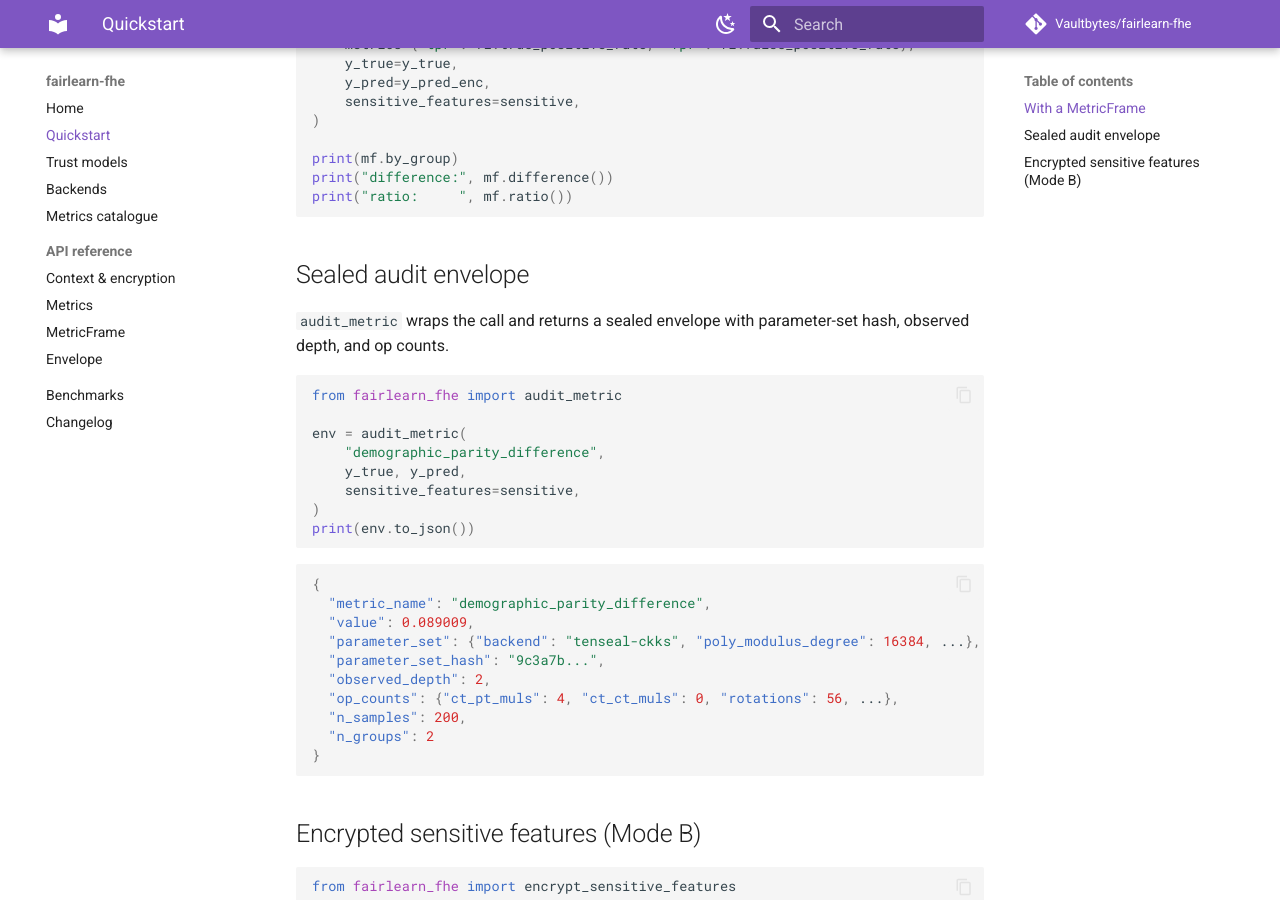
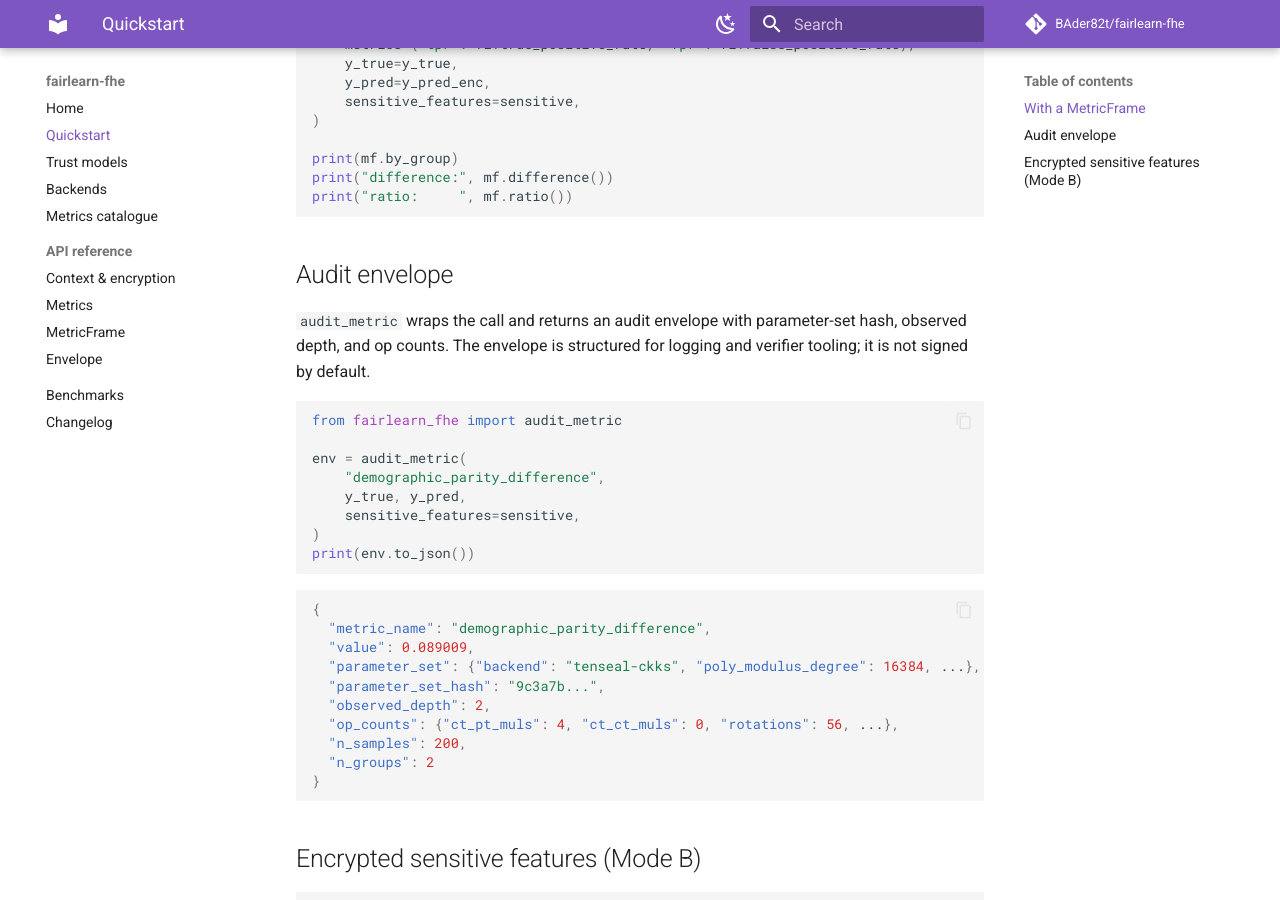
Before and after one commit to BAder82t/fairlearn-fhe, an MkDocs documentation site: the page built from docs/quickstart.md, in a window 1280 px wide and 900 px high, scrolled down 863 px. Built offline with MkDocs 1.6.1 and Material for MkDocs 9.7.7, drawn with Linux system fonts in a browser that asks for light colours; comment, search, counter and statistics services are not loaded.

````diff
--- a/docs/changelog.md
+++ b/docs/changelog.md
@@ -10,5 +10,5 @@ Initial release.
 - Mode A (encrypted `y_pred`, plaintext sensitive features).
 - Mode B (encrypted `y_pred` and sensitive features) via `encrypt_sensitive_features()`.
 - `MetricEnvelope` with parameter-set hash, observed depth, op counts.
-- `audit_metric()` one-call wrapper for sealed envelope output.
+- `audit_metric()` one-call wrapper for audit envelope output.
 - 62 tests, including edge cases (multi-column sensitive features, sample weights, large n, single group, all-positive class, soft predictions).
--- a/docs/quickstart.md
+++ b/docs/quickstart.md
@@ -49,9 +49,9 @@ print("difference:", mf.difference())
 print("ratio:     ", mf.ratio())
 ```
 
-## Sealed audit envelope
+## Audit envelope
 
-`audit_metric` wraps the call and returns a sealed envelope with parameter-set hash, observed depth, and op counts.
+`audit_metric` wraps the call and returns an audit envelope with parameter-set hash, observed depth, and op counts. The envelope is structured for logging and verifier tooling; it is not signed by default.
 
 ```python
 from fairlearn_fhe import audit_metric
--- a/mkdocs.yml
+++ b/mkdocs.yml
@@ -1,8 +1,8 @@
 site_name: fairlearn-fhe
 site_description: Drop-in encrypted Fairlearn metrics over CKKS.
-site_url: https://vaultbytes.github.io/fairlearn-fhe/
-repo_url: https://github.com/Vaultbytes/fairlearn-fhe
-repo_name: Vaultbytes/fairlearn-fhe
+site_url: https://bader82t.github.io/fairlearn-fhe/
+repo_url: https://github.com/BAder82t/fairlearn-fhe
+repo_name: BAder82t/fairlearn-fhe
 
 theme:
   name: material
@@ -73,4 +73,4 @@ nav:
 extra:
   social:
     - icon: fontawesome/brands/github
-      link: https://github.com/Vaultbytes/fairlearn-fhe
+      link: https://github.com/BAder82t/fairlearn-fhe
````
Also changed, not shown: CONTRIBUTING.md (added, +32 -0 lines), README.md (+5 -0 lines), SECURITY.md (added, +33 -0 lines), docs/index.md (+6 -0 lines), pyproject.toml (+5 -5 lines), 2 other files.
